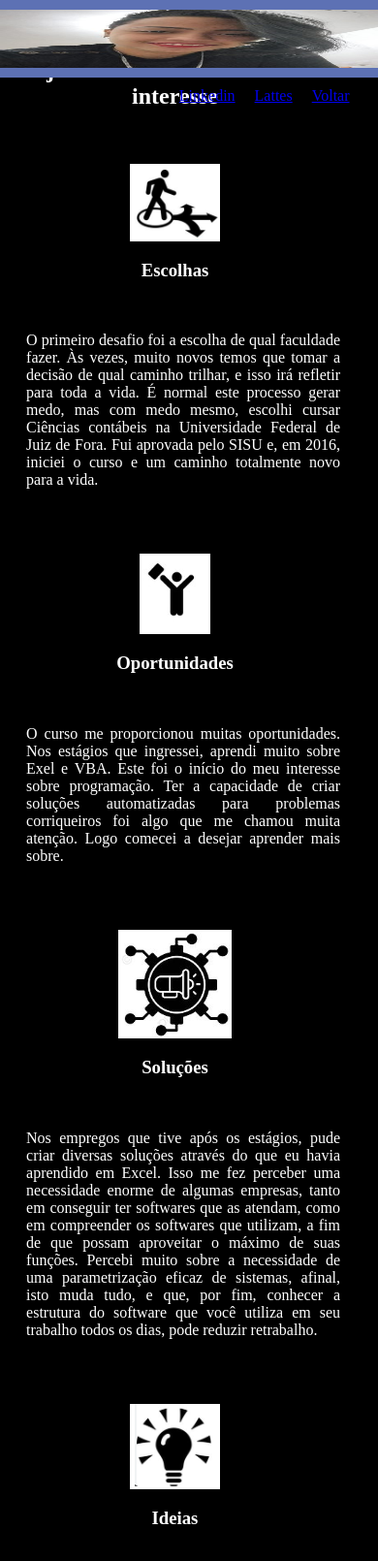
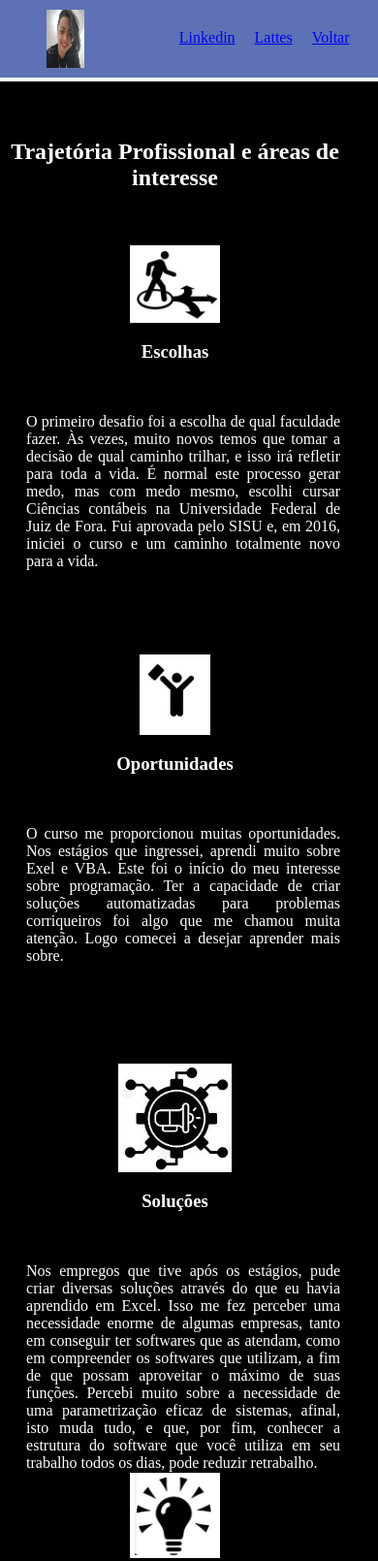
Before and after one commit to karolinemelo/karolinemelo.github.io, a plain HTML site: page areas.html in a window 390 px wide. Shown: the top 1610 px of the page at 97% size. Drawn offline with Linux system fonts and the light colour scheme.

Commit message:
final2
final2

```diff
--- a/areas.html
+++ b/areas.html
@@ -20,31 +20,31 @@
                 <h1>Trajetória Profissional e áreas de interesse</h1>
             </div>
             <br><br>
-            <div>
+            <div id="imagem_fundo">
                 <img id="icones" src="imagens/decisao.png" alt="escolhas">
                 <h3 id="icones">Escolhas</h3>
                 <p id="justificado">O primeiro desafio foi a escolha de qual faculdade fazer. Às vezes, muito novos temos que tomar a decisão de qual caminho trilhar, e isso irá refletir para toda a vida. É normal este processo gerar medo, mas com medo mesmo, escolhi cursar Ciências contábeis na Universidade Federal de Juiz de Fora. Fui aprovada pelo SISU e, em 2016, iniciei o curso e um caminho totalmente novo para a vida.</p>
             </div>
-            <div>
+            <div id="imagem_fundo">
                 <img id="icones" src="imagens/oportunidades.png" alt="oportunidades">
                 <h3 id="icones">Oportunidades</h3>
                 <p id="justificado">O curso me proporcionou muitas oportunidades. Nos estágios que ingressei, aprendi muito sobre Exel e VBA. Este foi o início do meu interesse sobre programação. Ter a capacidade de criar soluções automatizadas para problemas corriqueiros foi algo que me chamou muita atenção. Logo comecei a desejar aprender mais sobre. </p>
             </div>
-            <div>
+            <div id="imagem_fundo">
                 <img id="icones" src="imagens/solucoes.png" alt="solucoes">
                 <h3 id="icones">Soluções</h3>
                 <p id="justificado">Nos empregos que tive após os estágios, pude criar diversas soluções através do que eu havia aprendido em Excel. Isso me fez perceber uma necessidade enorme de algumas empresas, tanto em conseguir ter softwares que as atendam, como em compreender os softwares que utilizam, a fim de que possam aproveitar o máximo de suas funções. Percebi muito sobre a necessidade de uma parametrização eficaz de sistemas, afinal, isto muda tudo, e que, por fim, conhecer a estrutura do software que você utiliza em seu trabalho todos os dias, pode reduzir retrabalho.</p>
             </div>
-            <div>
+            <div id="imagem_fundo">
                 <img id="icones" src="imagens/ideia.png" alt="ideias">
                 <h3 id="icones">Ideias</h3>
                 <p id="justificado">Tive, em 2023, a oportunidade de conhecer o Programa Elas NaTech, no qual imediatamente me inscrevi, e onde pude aprender tudo o que sei hoje sobre desenvolvimento WEB. Durante o programa fiz várias trilhas de aprendizado, nas linguagens HTML, CSS, JavaScript e Phyton. O curso foi muito relevante na minha vida, porque foi o meu primeiro passo na tragetória como desenvolvedora. Pretendo continuar estudando para que, por fim, possa ter um conhecimento adequado para continuar proporcionando soluções de problemas corriqueiros e repetitivos com tecnologia.</p>
             </div>
-            <div>
+            <div id="imagem_fundo">
                 <img id="icones" src="imagens/processo.png" alt="processo">
                 <h3 id="icones">Processo</h3>
                 <p id="justificado"> Em 2023 também iniciei outros dois cursos importantes: O primeiro, fruto de uma parceria do Google com o CIEE, de Análise em Dados. O segundo, pela plataforma da Havard University, de Introdução do CS50 à Ciência da Computação. Neste ano, acabei sofrendo um acidente automobilístico que me deixou por um tempo afastada de minhas atividades, principalmente por conta de uma fratura no punho de minha mão dominante. Passei uns dias internada e, pelos hematomas, hedemas e demais machucados, uma parte desse tempo passei sem ao menos conseguir assistir os vídeos dos cursos. Todavia, à medida que fui melhorando, fui conseguindo ler os materiais e assistir à video-aulas, ainda que, sem porder praticar nada, por estar com gesso e muitas dores.</p>
-            </div>
+            </div id="imagem_fundo">
             <img id="icones" src="imagens/futuro.png" alt="Futuro">
             <h3 id="icones">Futuro</h3>
             <p id="justificado"> Toda esta tragetória me fez aprender muito sobre ser grata, ser paciente, buscar aprendizado sempre, ter resistência, e saber recomeçar. Neste momento, meu maior objetivo é agregar mais conhecimento sobre Tecnologia da Informação e Programação. Para isto, pretendo fazer outros cursos e treinar constantemente as habilidades novas que for adquirindo. Sou muito grata, primeiramente, por estar viva; pela oportunidade do Elas NaTech, e estou muito feliz e animada para continuar neste caminho de aprendizado.
--- a/style.css
+++ b/style.css
@@ -1,6 +1,7 @@
 html, body {
     margin: 0;
 }
+
 header {
     background-color: rgb(93, 113, 180);
     color: white;
@@ -124,14 +125,27 @@ padding-top: 10%;
       margin: 10px auto;
       float: none;
     }
-    header #logo {
+    header {
+        position: relative;
+        width: 100%;
+        margin-left: 0%;
+        margin-right: 0;
+        text-align: center;
+        background-color: rgb(93, 113, 180);
+    }
+    #logo {
       position: relative;
-      width: 100%;
+      width: 10%;
       margin-left: 0px;
       text-align: center;
+
     }
+
     .menu {
       visibility: hidden;
+      position: relative;
+      float: left;
+      background-color: rgb(93, 113, 180);
     }
     figure h1.titulo {
       margin-top: 40%;
```
